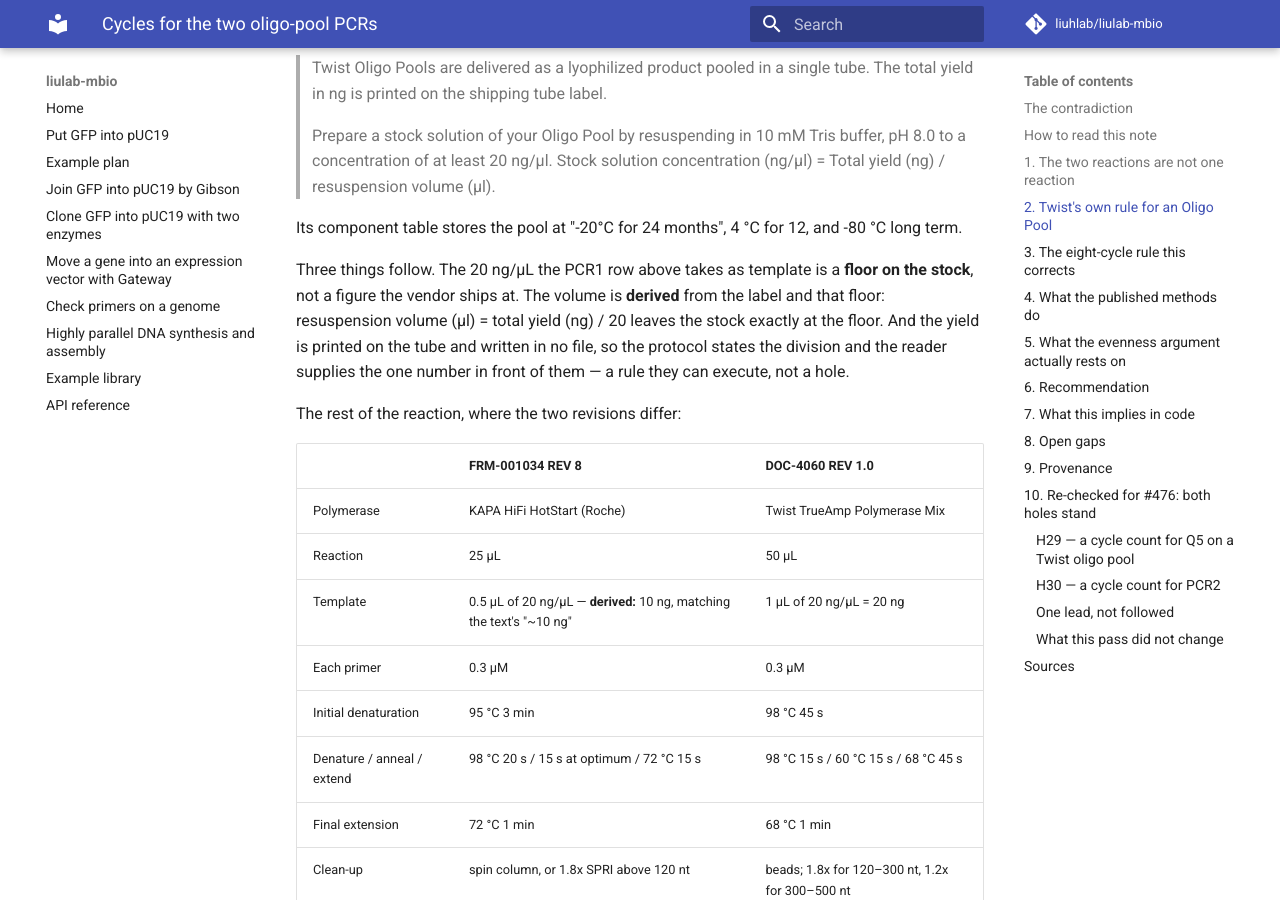
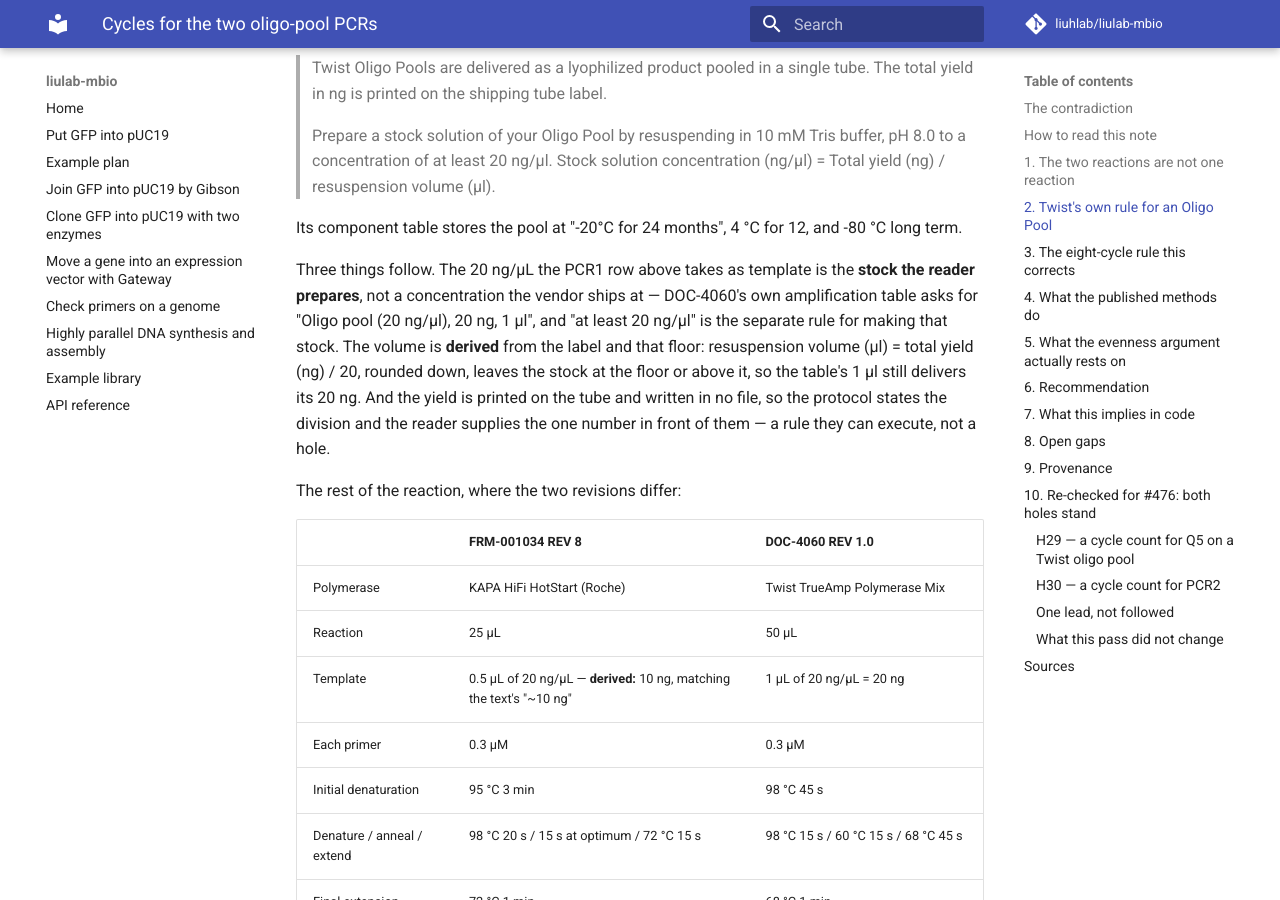
Before and after one commit to liuhlab/liulab-mbio, an MkDocs documentation site: the page built from docs/research/oligo-pool-pcr-cycles.md, in a window 1280 px wide and 900 px high, scrolled down 2238 px. Built offline with MkDocs 1.6.1 and Material for MkDocs 9.7.7, drawn with Linux system fonts in a browser that asks for light colours; comment, search, counter and statistics services are not loaded.

Commit message:
Round the pool's resuspension volume down, and cite the floor to the right rule
Code review found the note under the resuspension step put the vendor's
"at least 20 ng/µL" on the amplification, where DOC-4060 REV 1.0 in fact
asks for 1 µL of exactly 20 ng/µL and puts the floor on the stock the
reader prepares. The note now says which document carries which, and the
research note's paragraph is corrected the same way.

The instruction rounds the volume down, because rounding it up puts the
stock under that floor, and the expected result reads "or above" rather
than a flat figure. The step drops a spin the vendor does not ask for, and
the constants' comment drops a sentence the function already shows.

Co-Authored-By: Claude Opus 5 <noreply@anthropic.com>

```diff
--- a/docs/research/oligo-pool-pcr-cycles.md
+++ b/docs/research/oligo-pool-pcr-cycles.md
@@ -79,11 +79,14 @@ same document as the band table:
 
 Its component table stores the pool at "-20°C for 24 months", 4 °C for 12, and -80 °C long term.
 
-Three things follow. The 20 ng/µL the PCR1 row above takes as template is a **floor on the
-stock**, not a figure the vendor ships at. The volume is **derived** from the label and that
-floor: resuspension volume (µl) = total yield (ng) / 20 leaves the stock exactly at the floor.
-And the yield is printed on the tube and written in no file, so the protocol states the division
-and the reader supplies the one number in front of them — a rule they can execute, not a hole.
+Three things follow. The 20 ng/µL the PCR1 row above takes as template is the **stock the reader
+prepares**, not a concentration the vendor ships at — DOC-4060's own amplification table asks for
+"Oligo pool (20 ng/µl), 20 ng, 1 µl", and "at least 20 ng/µl" is the separate rule for making
+that stock. The volume is **derived** from the label and that floor: resuspension volume (µl) =
+total yield (ng) / 20, rounded down, leaves the stock at the floor or above it, so the table's
+1 µl still delivers its 20 ng. And the yield is printed on the tube and written in no file, so
+the protocol states the division and the reader supplies the one number in front of them — a rule
+they can execute, not a hole.
 
 The rest of the reaction, where the two revisions differ:
 
```
Also changed, not shown: 2 other files.
